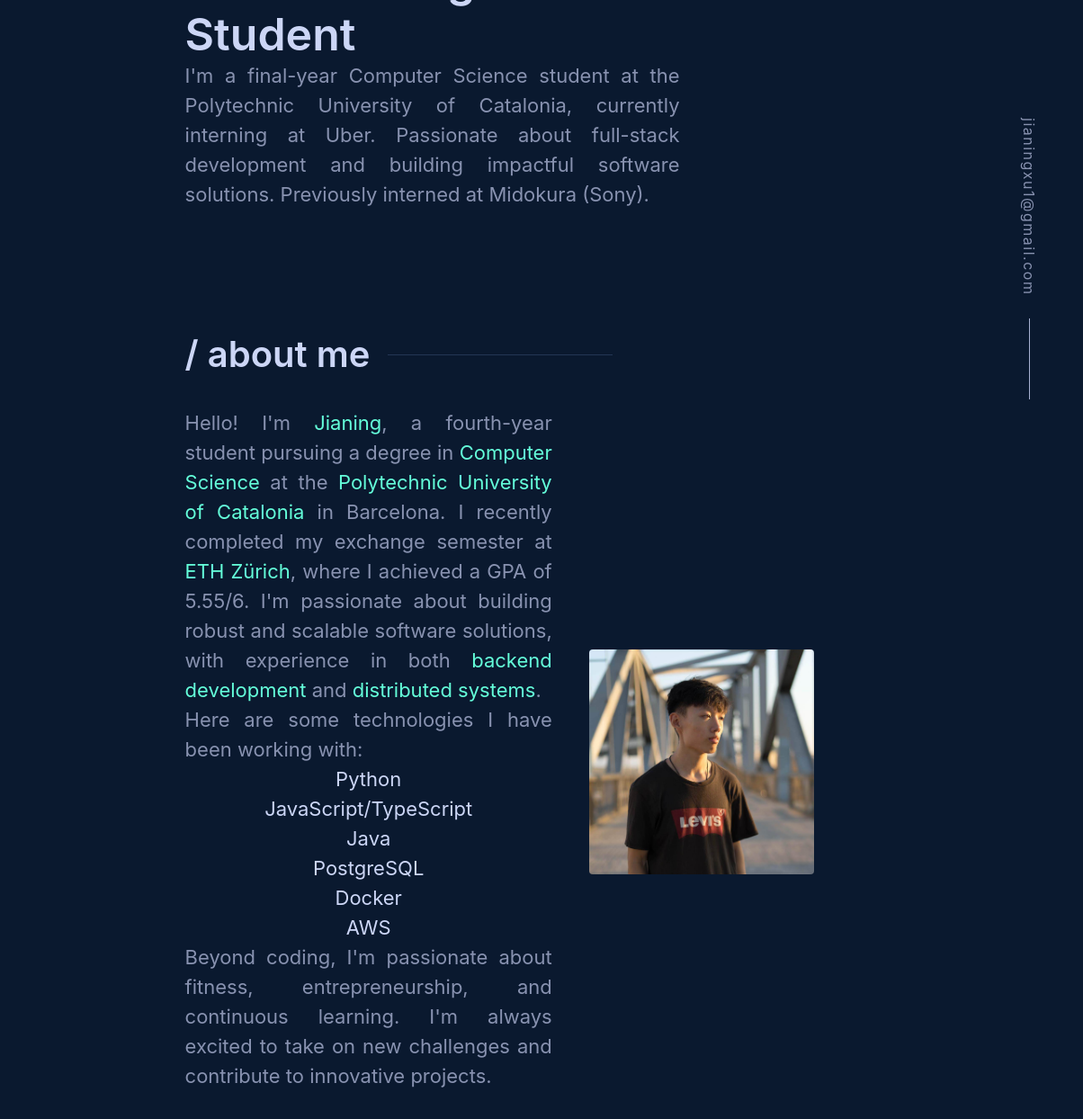
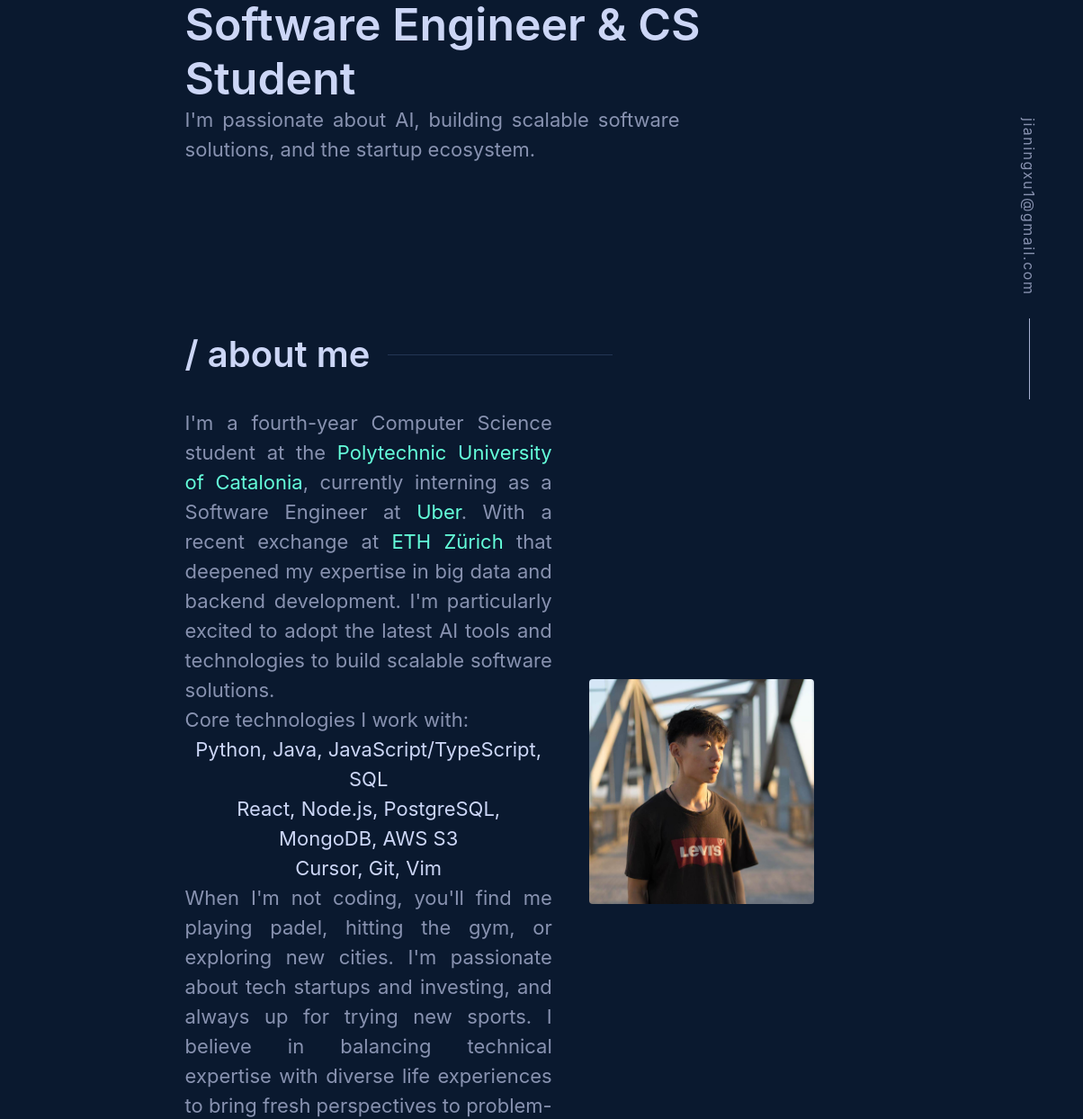
Before and after one commit to jianingxu1/jianingxu1.github.io, a website built with Vite: page index.html in a window 1280 px wide. Shown: the part 356-1600 px from the top of the page at 90% size, 76-1280 px from the left. Built offline with nearby package versions, Linux system fonts and the light colour scheme; a web font is replaced by a local one.

Commit message:
Update content

```diff
--- a/index.html
+++ b/index.html
@@ -56,8 +56,7 @@
         <h1 class="intro-title">Hey, I'm <span class="intro-name green">Jianing</span>.</h1>
         <h2 class="intro-subtitle">Software Engineer & CS Student</h2>
         <p class="intro-desc">
-          I'm a final-year Computer Science student at the Polytechnic University of Catalonia, currently interning at Uber.
-          Passionate about full-stack development and building impactful software solutions. Previously interned at Midokura (Sony).
+          I'm passionate about AI, building scalable software solutions, and the startup ecosystem.
         </p>
       </section>
       <section id="about">
@@ -65,25 +64,21 @@
         <div class="row">
           <div class="col-xl-7">
             <p>
-              Hello! I'm <span class="green">Jianing</span>, a fourth-year student pursuing a degree in
-              <span class="green">Computer Science</span> at the
-              <span class="green">Polytechnic University of Catalonia</span> in Barcelona. I recently completed my exchange semester at
-              <span class="green">ETH Zürich</span>, where I achieved a GPA of 5.55/6. I'm passionate about building robust and scalable software solutions,
-              with experience in both <span class="green">backend development</span> and
-              <span class="green">distributed systems</span>.
+              I'm a fourth-year Computer Science student at the <span class="green">Polytechnic University of Catalonia</span>,
+              currently interning as a Software Engineer at <span class="green">Uber</span>. With a recent exchange at
+              <span class="green">ETH Zürich</span> that deepened my expertise in big data and backend development.
+              I'm particularly excited to adopt the latest AI tools and technologies to build scalable software solutions.
             </p>
-            <p>Here are some technologies I have been working with:</p>
-            <ul class="about-technologies">
-              <li>Python</li>
-              <li>JavaScript/TypeScript</li>
-              <li>Java</li>
-              <li>PostgreSQL</li>
-              <li>Docker</li>
-              <li>AWS</li>
+            <p>Core technologies I work with:</p>
+            <ul class="about-technologies text-center list-unstyled">
+              <li>Python, Java, JavaScript/TypeScript, SQL</li>
+              <li>React, Node.js, PostgreSQL, MongoDB, AWS S3</li>
+              <li>Cursor, Git, Vim</li>
             </ul>
             <p>
-              Beyond coding, I'm passionate about fitness, entrepreneurship, and continuous learning.
-              I'm always excited to take on new challenges and contribute to innovative projects.
+              When I'm not coding, you'll find me playing padel, hitting the gym, or exploring new cities.
+              I'm passionate about tech startups and investing, and always up for trying new sports.
+              I believe in balancing technical expertise with diverse life experiences to bring fresh perspectives to problem-solving.
             </p>
           </div>
           <div class="about-portrait-wrapper col-xl">
@@ -115,7 +110,7 @@
           <li class="github">
             <a
               href="https://github.com/jianingxu1"
-              aria-label="Github"
+              aria-label="View my GitHub projects"
               target="_blank"
               rel="noopener noreferrer"
             >
@@ -140,7 +135,7 @@
           <li class="linkedin">
             <a
               href="https://www.linkedin.com/in/jianingxuwang/"
-              aria-label="LinkedIn"
+              aria-label="Connect with me on LinkedIn"
               target="_blank"
               rel="noopener noreferrer"
             >
@@ -171,7 +166,7 @@
         <a class="e-mail" href="mailto:jianingxu1@gmail.com">jianingxu1@gmail.com</a>
         <div class="line"></div>
       </div>
-      <div class="text-center">Built and designed by Jianing Xu</div>
+      <div class="text-center">Designed and built by Jianing</div>
     </footer>
     <script
       src="https://cdn.jsdelivr.net/npm/bootstrap@5.2.0-beta1/dist/js/bootstrap.bundle.min.js"
```
